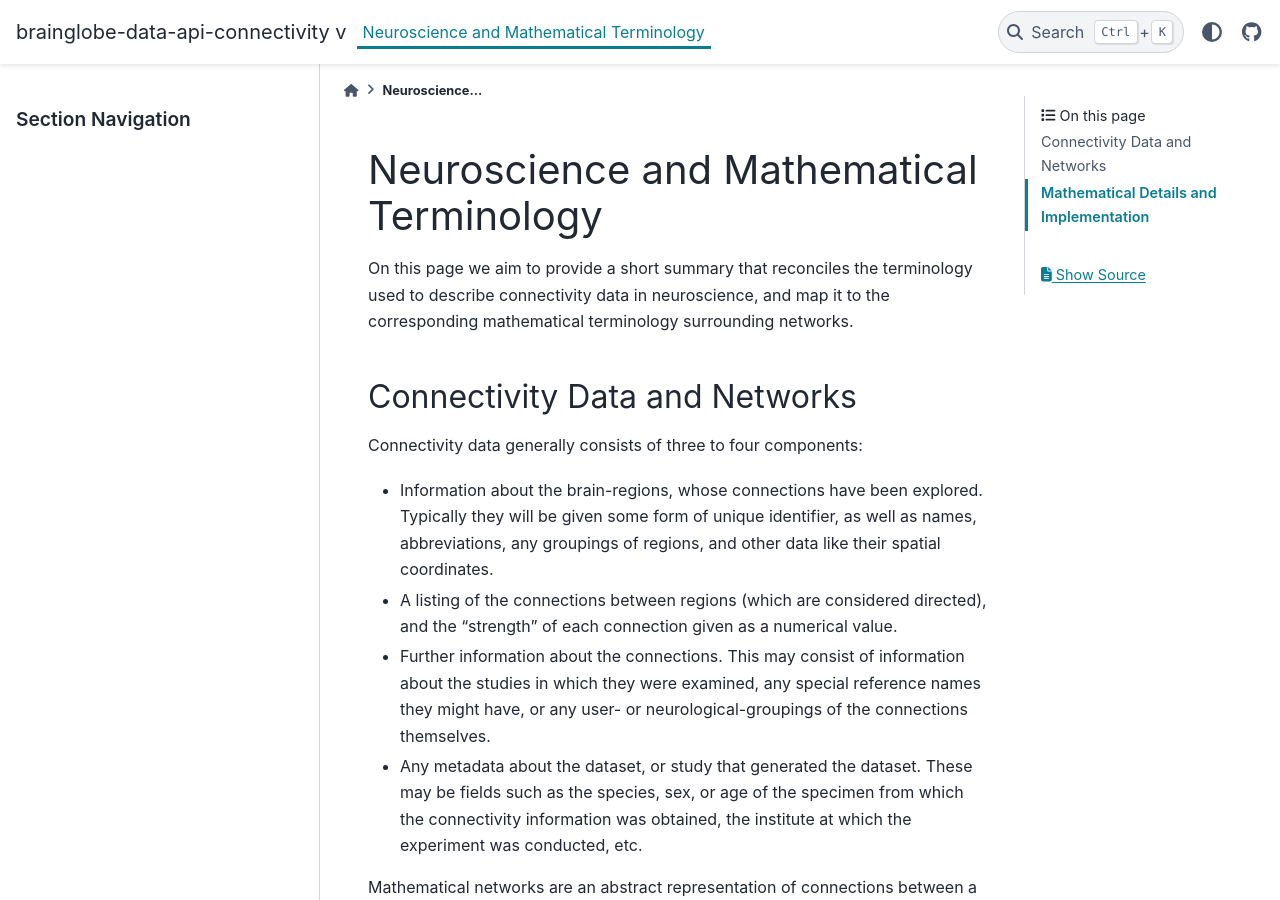
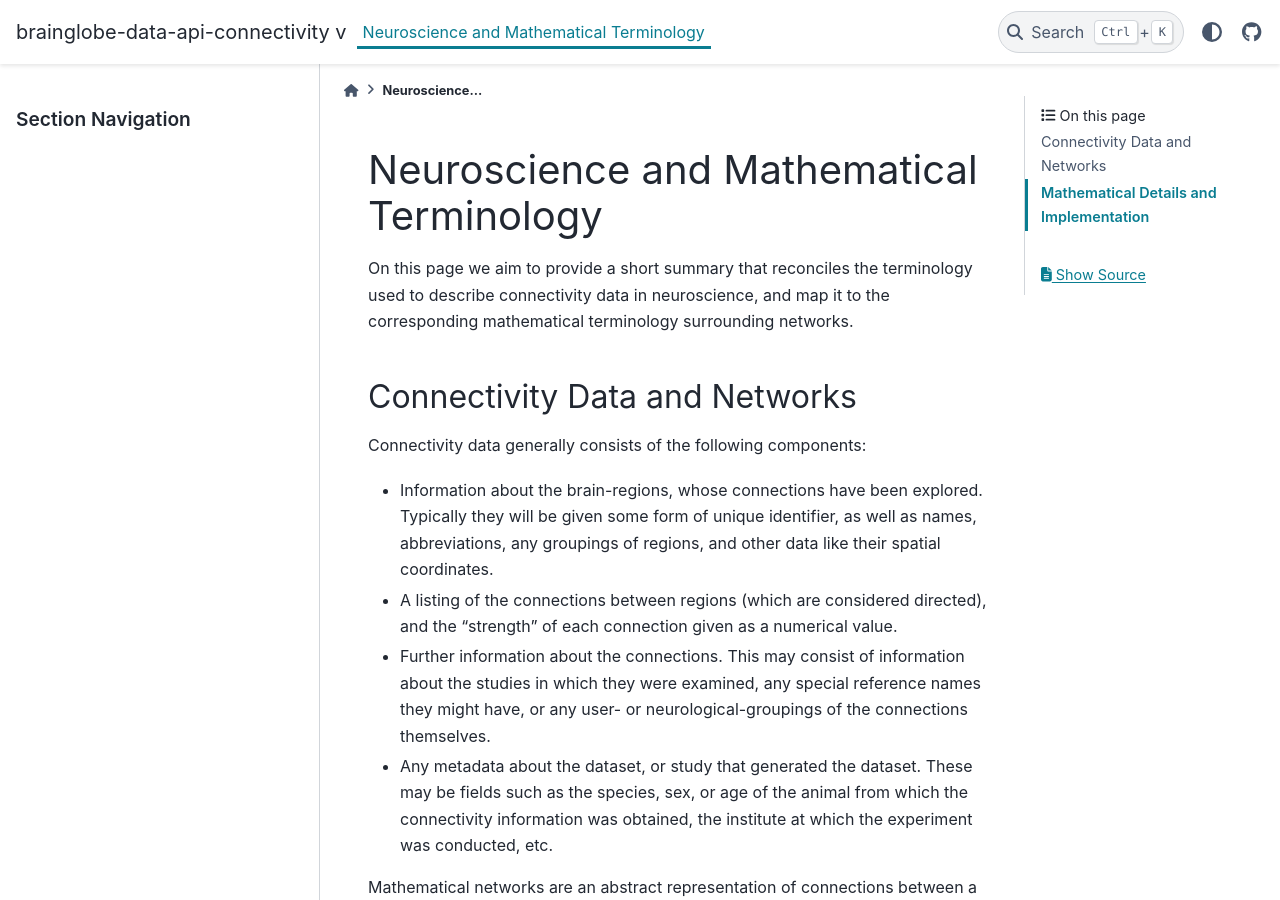
Before and after one commit to brainglobe/brainglobe-data-api-connectivity, a Sphinx documentation site: the page built from docs/source/neuro_to_math.md, in a window 1280 px wide and 900 px high. Built offline with Sphinx 7.4.7 and the PyData theme 0.15.4, drawn with Linux system fonts in a browser that asks for light colours; pages that are not in the unit, such as notebooks, are missing from menus.

Commit message:
Add clarifications to Connectivity Data and Networks section
three to four components -> following components (because three to four components leaves some ambiguity about which component is optional, I am assuming the metadata one?)
specimen -> animal  (charachteristics like age and sex refer to the living animal before the samples or specimens were collected, specimens are typically preserved animals, samples or tissue)

```diff
--- a/docs/source/neuro_to_math.md
+++ b/docs/source/neuro_to_math.md
@@ -4,7 +4,7 @@ On this page we aim to provide a short summary that reconciles the terminology u
 
 ## Connectivity Data and Networks
 
-Connectivity data generally consists of three to four components:
+Connectivity data generally consists of the following components:
 
 - Information about the brain-regions, whose connections have been explored.
   Typically they will be given some form of unique identifier, as well as names, abbreviations, any groupings of regions, and other data like their spatial coordinates.
@@ -12,7 +12,7 @@ Connectivity data generally consists of three to four components:
 - Further information about the connections.
   This may consist of information about the studies in which they were examined, any special reference names they might have, or any user- or neurological-groupings of the connections themselves.
 - Any metadata about the dataset, or study that generated the dataset.
-  These may be fields such as the species, sex, or age of the specimen from which the connectivity information was obtained, the institute at which the experiment was conducted, etc.
+  These may be fields such as the species, sex, or age of the animal from which the connectivity information was obtained, the institute at which the experiment was conducted, etc.
 
 Mathematical networks are an abstract representation of connections between a collection of objects.
 A network consists of a collection of **nodes** that are connected to each other by (directed) **edges**, with each edge possessing a **weight** that characterises the connection.
```
